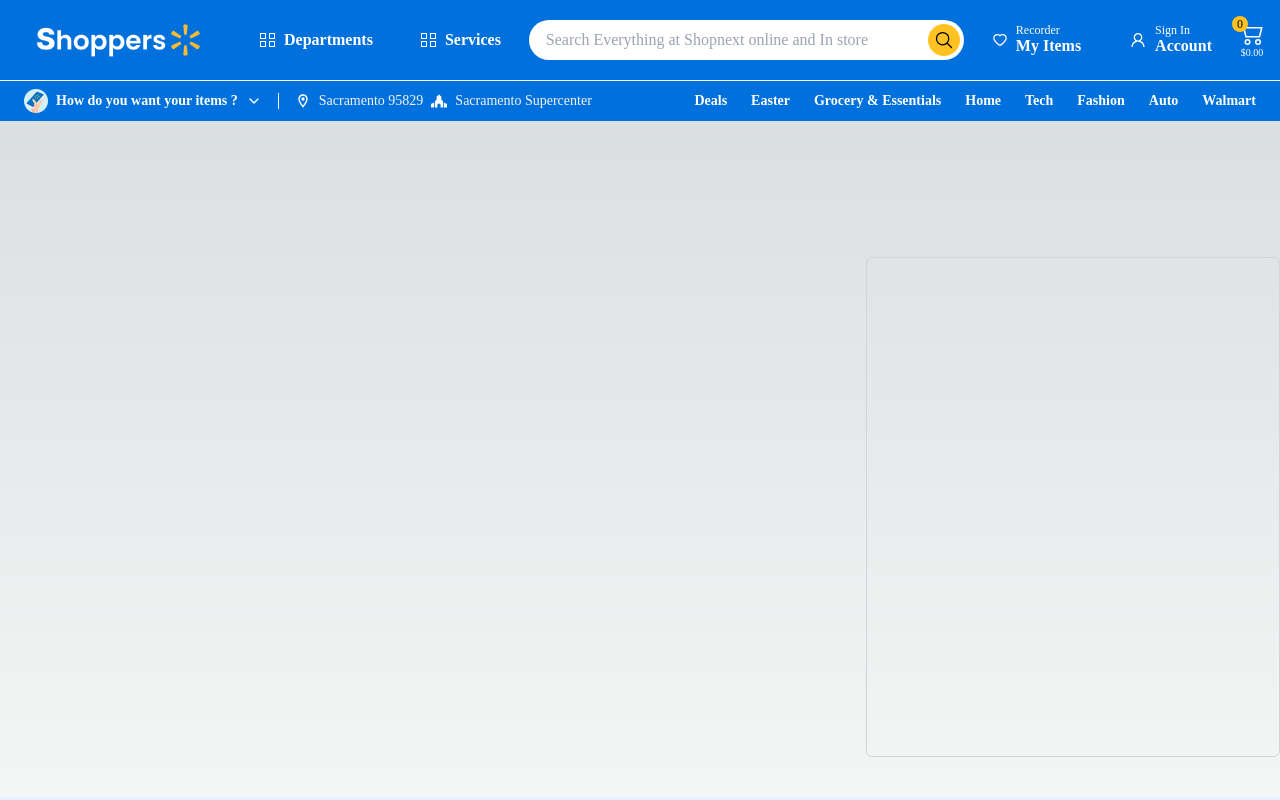
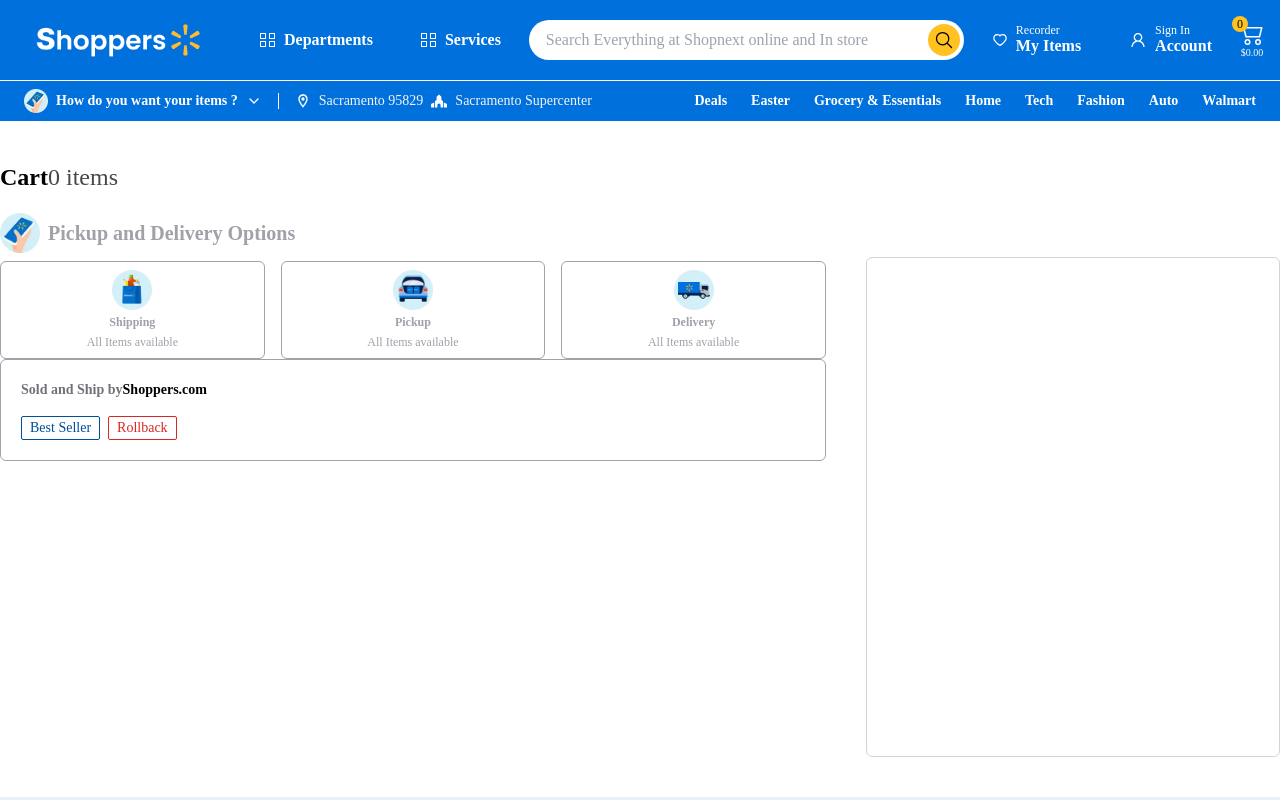
Before and after one commit to tognia/shopnext, a Next.js app: page /cart in a window 1280 px wide. Shown: the top 800 px of the page. Built offline with nearby package versions, Linux system fonts and the light colour scheme.

Commit message:
Improve Cart

```diff
--- a/components/CartPage.tsx
+++ b/components/CartPage.tsx
@@ -1,15 +1,92 @@
-import React from 'react'
+import React from "react";
+import { useSelector } from "react-redux";
+import {
+  emptyCart,
+  phoneImg,
+  ship1Img,
+  ship2Img,
+  ship3Img,
+  warningImg,
+} from "../public/assets/images";
+import { TbReload } from "react-icons/tb";
+import { HiMinusSmall } from "react-icons/hi2";
+import { MdOutlineAdd } from "react-icons/md";
+import { IoMdClose } from "react-icons/io";
+import Image from "next/image";
 
 const CartPage = () => {
+  const productData = useSelector((state: any) => state.shopper.productData);
   return (
-    <div className='w-full py-10'>
-      <div className='w-full flex gap-10'>
-        <div className='w-2/3 flex flex-col gap-5 '></div>
-        <div className='w-1/3 p-4 mt-24 h-[500px] border-[1px] border-zinc-300
-        rounded-md justify-center flex flex-col gap-4 '></div>
+    <div className="w-full py-10 bg-white">
+      <div className="w-full flex gap-10">
+        <div className="w-2/3 flex flex-col gap-5 ">
+          <h1 className="text-2xl font-bold text-black">
+            Cart
+            <span className="text-lightText font-normal">
+              {productData.length} items
+            </span>
+          </h1>
+          {/* pickup details  */}
+          <div>
+            <div className="text-xl font-bold flex items-center gap-2 mb-2">
+              <Image className="w-10" src={phoneImg} alt="phoneImg" />
+              <p>Pickup and Delivery Options</p>
+            </div>
+            <div className="w-full grid grid-cols-3 gap-4 text-xs">
+              <div
+                className="w-full border border-zinc-400
+            rounded-md flex flex-col items-center justify-center gap-1 p-2"
+              >
+                <Image className="w-10" src={ship1Img} alt="ship1Img" />
+                <p className="font-bold">Shipping</p>
+                <p>All Items available</p>
+              </div>
+              <div
+                className="w-full border border-zinc-400
+            rounded-md flex flex-col items-center justify-center gap-1 p-2"
+              >
+                <Image className="w-10" src={ship2Img} alt="ship2Img" />
+                <p className="font-bold">Pickup</p>
+                <p>All Items available</p>
+              </div>
+              <div
+                className="w-full border border-zinc-400
+            rounded-md flex flex-col items-center justify-center gap-1 p-2"
+              >
+                <Image className="w-10" src={ship3Img} alt="ship3Img" />
+                <p className="font-bold">Delivery</p>
+                <p>All Items available</p>
+              </div>
+            </div>
+            {/* Cart Product */}
+            <div
+              className="w-full p-5 border-[1px] border-zinc-400 rounded-md
+                  flex flex-col justify-center gap-4"
+            >
+              <p className="font-semibold text-sm text-zinc-500">
+                {" "}
+                Sold and Ship by
+                <span className="text-black font-semibold">Shoppers.com</span>
+              </p>
+              <div className="flex gap-2">
+                <button className="px-2 py-[1px] text-[#004f9a] text-sm border-[1px] border-[#004f9a] rounded-sm ">
+                  Best Seller
+                </button>
+                <button className="px-2 py-[1px] text-red-600 text-sm border-[1px] border-red-600 rounded-sm ">
+                  Rollback
+                </button>
+              </div>
+            </div>
+          </div>
+        </div>
+
+        <div
+          className="w-1/3 p-4 mt-24 h-[500px] border-[1px] border-zinc-300
+        rounded-md justify-center flex flex-col gap-4 "
+        ></div>
       </div>
     </div>
-  )
-}
+  );
+};
 
-export default CartPage
+export default CartPage;
--- a/pages/product/[_id].tsx
+++ b/pages/product/[_id].tsx
@@ -167,7 +167,7 @@
             color:"#fff"
           }
         }}
-      />
+        />
     </div>
   );
 };
```
